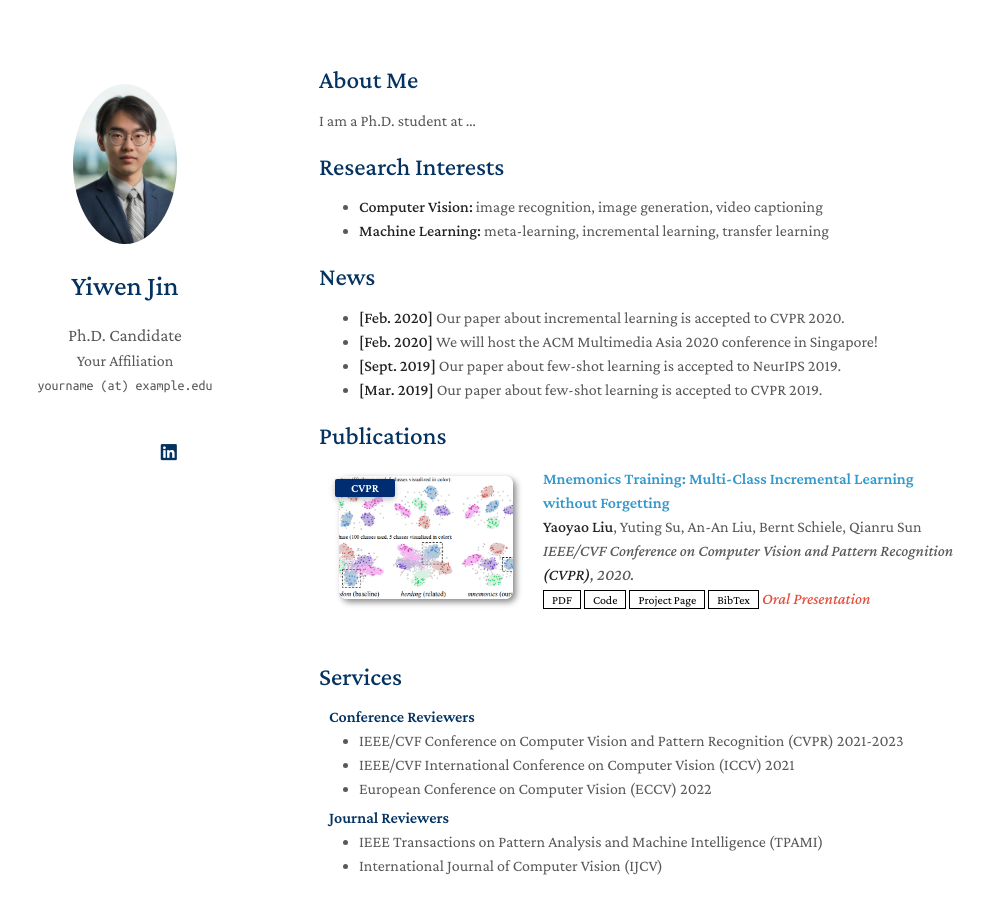
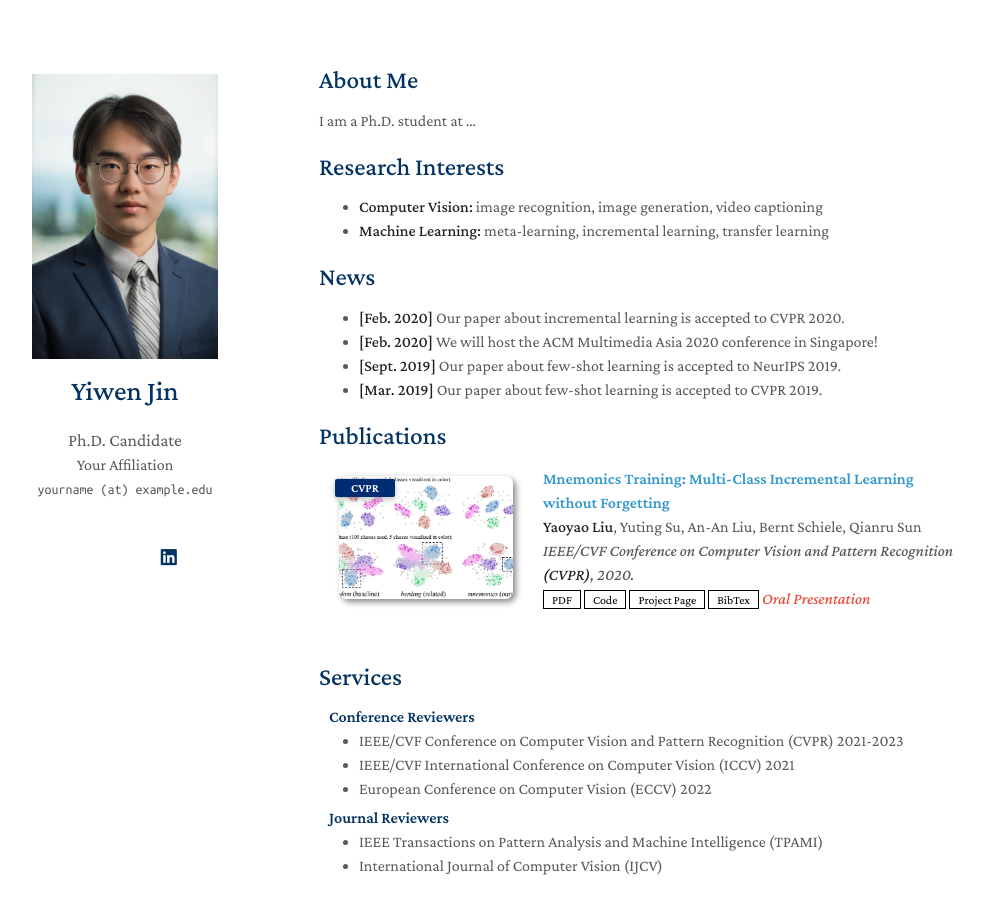
Before and after one commit to zeyang1225/zeyang1225.github.io, a Jekyll site: the page built from index.md, in a window 1280 px wide and 972 px high. Shown: the top 914 px of the window, without its empty margins (151-1134 px from the left). Built offline with Jekyll 4.4.1, drawn with Linux system fonts in a browser that asks for light colours; nearby versions of some CDN libraries; a style sheet for code colours, icons or effects is not loaded; our own code applies the rules of GitHub Pages for plain Markdown files.

Commit message:
Update minimal-light.scss

```diff
--- a/_sass/minimal-light.scss
+++ b/_sass/minimal-light.scss
@@ -196,7 +196,7 @@ papertitle {
 
 
   .image {
-    border-radius: 0.35em;
+    border-radius: 0;
     border: 0;
     display: inline-block;
     position: relative;
@@ -219,7 +219,7 @@ papertitle {
     }
 
     .image.avatar {
-      border-radius: 100%;
+      border-radius: 0;
     }
 
       .image.avatar:before {
@@ -227,9 +227,9 @@ papertitle {
       }
 
       .image.avatar img {
-        border-radius: 100%;
-        width: 45%;
-        padding: 20px;
+        border-radius: 0;
+        width: 80%;
+        padding: 10px;
         // border: 1px solid #ddd;
         // padding: 3px;
         // box-shadow: 0 -1px 5px 1px rgba(200, 200, 200, 0.3);
```
